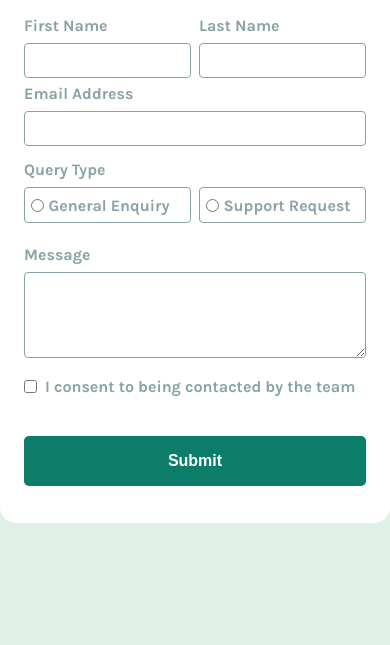
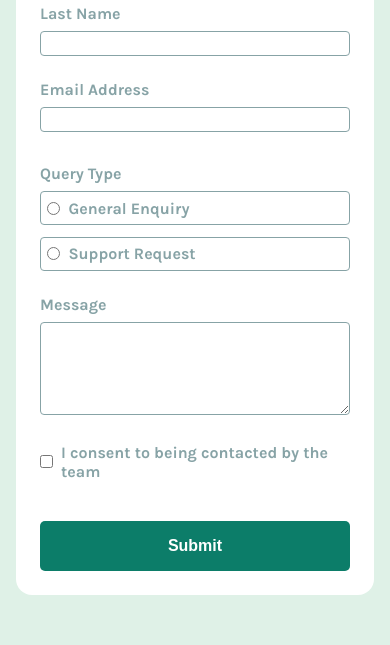
Before and after one commit to Abdu2120036/Contact-form, a plain HTML site: page index.html in a window 390 px wide. Shown: the part 199-844 px from the top of the page. Drawn offline with Linux system fonts and the light colour scheme.

Commit message:
Finished the styling

```diff
--- a/style.css
+++ b/style.css
@@ -29,6 +29,7 @@ body {
     justify-content: center;
     align-items: center;
     font-family: "Karla";
+    padding: 1rem;
 }
 
 .cont {
@@ -36,7 +37,7 @@ body {
     padding: 1.5rem;
     border-radius: 1rem;
     width: 700px;
-    height: 600px;
+    /* height: 600px; */
     display: flex;
     flex-direction: column;
     gap: 2rem;
@@ -52,6 +53,10 @@ form {
     gap: 1.5rem;
     color: var(--Grey500);
     font-weight: bold;
+}
+
+input {
+    padding: 0.25rem;
 }
 
 .hidden {
@@ -125,6 +130,10 @@ form {
     cursor: pointer;
 }
 
+textarea {
+    padding: 0.5rem;
+}
+
 /* Hover and Focus */
 .sect1 input:hover,
 .sect2 input:hover,
@@ -152,4 +161,38 @@ textarea:hover,
 }
 
 
+
+
+
+
+
 /* Mobile */
+
+@media (max-width: 400px) {
+    .sect1 {
+        display: flex;
+        flex-direction: column;
+        width: 100%;
+    }
+
+    .sect1 .left,
+    .sect1 .right
+    {
+        width: 100%;
+    }
+
+    .sect3 div {
+        display: flex;
+        flex-direction: column;
+        width: 100%;
+    }
+
+    .sect3 div .left,
+    .sect3 div .right
+    {
+        display: flex;
+        flex-direction: row;
+        width: 100%;
+        gap: 0.5rem;
+    }
+}
```
